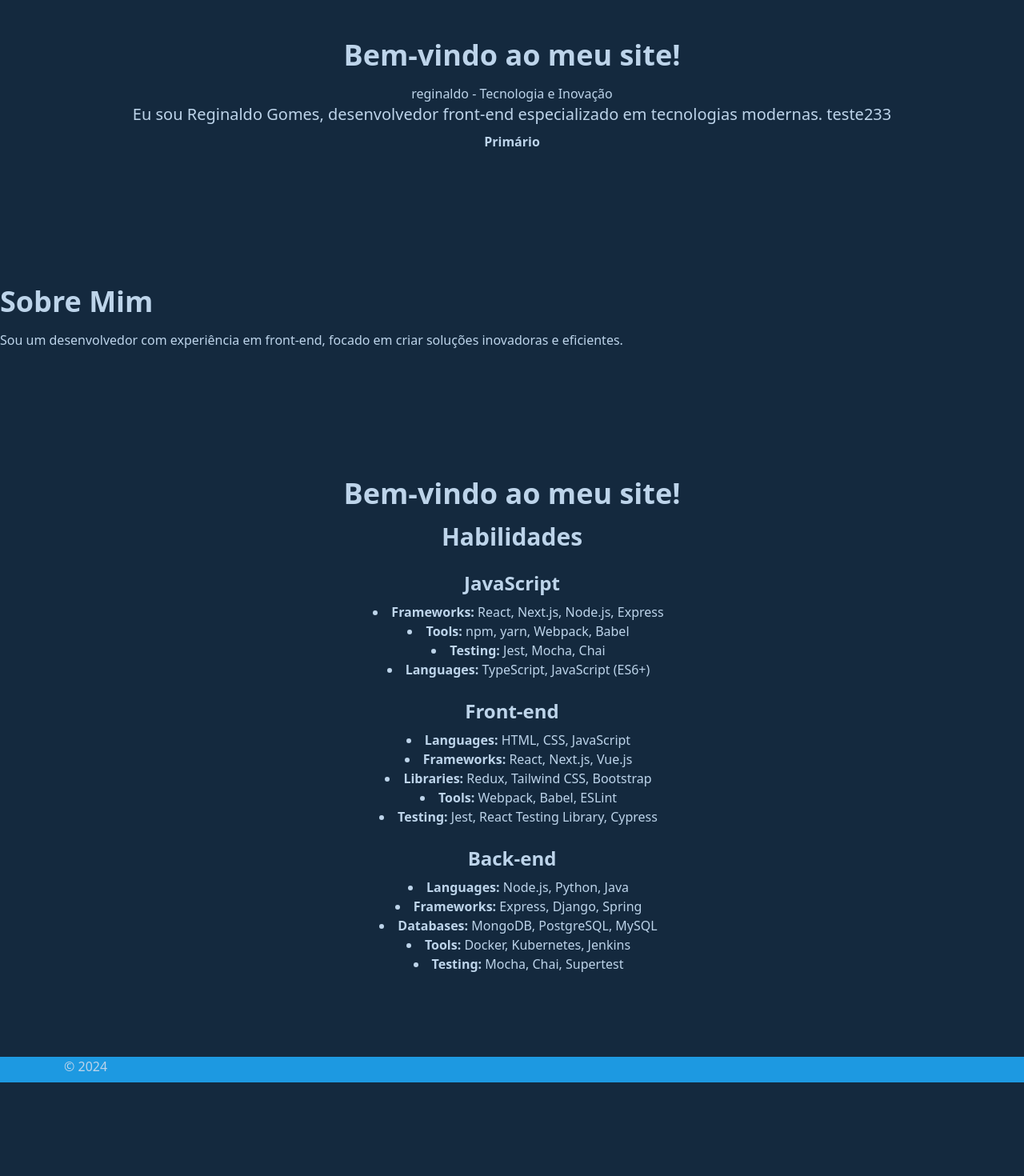
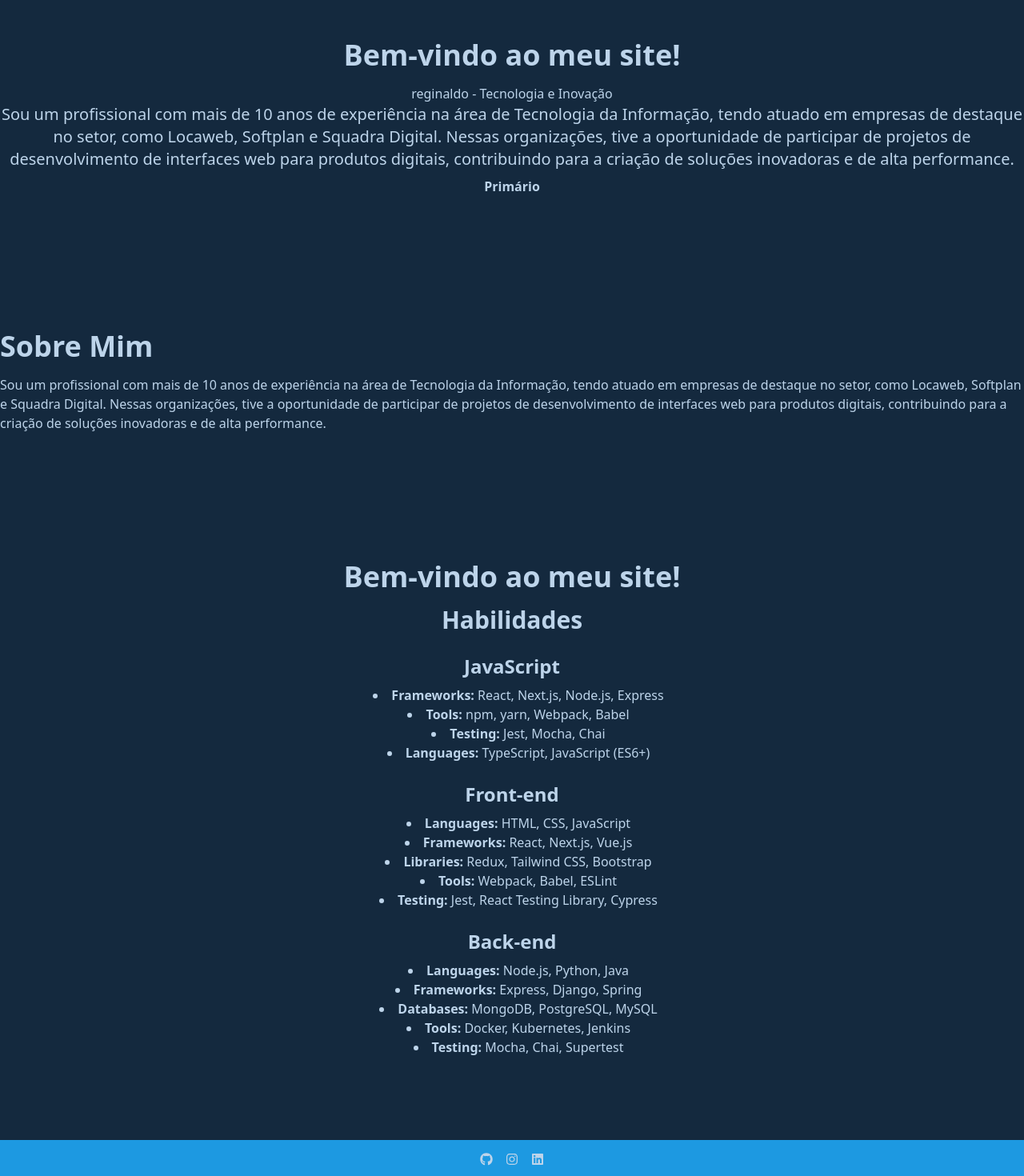
Before and after one commit to reginaldogomes/bhs_cms_site_app, a Next.js app: page / in a window 1280 px wide. Shown: the part 160-1630 px from the top of the page at 80% size. Before the commit the page ends 1513 px from the top, so only its background shows below. Built offline with nearby package versions, Linux system fonts and the light colour scheme.

Commit message:
social icons

```diff
--- a/package.json
+++ b/package.json
@@ -11,6 +11,7 @@
   },
   "dependencies": {
     "@fullhuman/postcss-purgecss": "^6.0.0",
+    "@heroicons/react": "^2.1.4",
     "@prisma/client": "^5.15.1",
     "@tabler/core": "^1.0.0-beta20",
     "@tabler/icons-react": "^3.6.0",
@@ -20,7 +21,8 @@
     "postcss-normalize": "^10.0.1",
     "postcss-preset-env": "^9.5.14",
     "react": "^18",
-    "react-dom": "^18"
+    "react-dom": "^18",
+    "react-icons": "^5.2.1"
   },
   "devDependencies": {
     "@types/node": "^20.14.6",
@@ -33,7 +35,6 @@
     "eslint-config-next": "^14.2.4",
     "eslint-config-prettier": "^9.1.0",
     "eslint-plugin-prettier": "^5.1.3",
-    "nodemon": "^3.1.4",
     "postcss": "^8.4.38",
     "prettier": "^3.3.2",
     "prisma": "^5.15.1",
--- a/src/components/About.tsx
+++ b/src/components/About.tsx
@@ -5,8 +5,12 @@
   return (
     <Section id="about" title="Sobre Mim">
       <p>
-        Sou um desenvolvedor com experiência em front-end, focado em criar
-        soluções inovadoras e eficientes.
+        Sou um profissional com mais de 10 anos de experiência na área de
+        Tecnologia da Informação, tendo atuado em empresas de destaque no setor,
+        como Locaweb, Softplan e Squadra Digital. Nessas organizações, tive a
+        oportunidade de participar de projetos de desenvolvimento de interfaces
+        web para produtos digitais, contribuindo para a criação de soluções
+        inovadoras e de alta performance.
       </p>
     </Section>
   )
--- a/src/components/Hero.tsx
+++ b/src/components/Hero.tsx
@@ -5,7 +5,7 @@
 const dataResume = {
   name: 'reginaldo',
   slogan: 'Tecnologia e Inovação',
-  bio: 'Eu sou Reginaldo Gomes, desenvolvedor front-end especializado em tecnologias modernas. teste233',
+  bio: 'Sou um profissional com mais de 10 anos de experiência na área de Tecnologia da Informação, tendo atuado em empresas de destaque no setor, como Locaweb, Softplan e Squadra Digital. Nessas organizações, tive a oportunidade de participar de projetos de desenvolvimento de interfaces web para produtos digitais, contribuindo para a criação de soluções inovadoras e de alta performance.',
 }
 
 const Hero: React.FC = () => {
--- a/src/components/SocialMedia.tsx
+++ b/src/components/SocialMedia.tsx
@@ -1,3 +1,7 @@
+import { FaLinkedin } from 'react-icons/fa'
+import { FaInstagram } from 'react-icons/fa'
+import { FaGithub } from 'react-icons/fa'
+
 // Tipos para os itens de redes sociais e o objeto de links
 type SocialMedia = {
   name: string
@@ -13,24 +17,19 @@
 const socialMediaLinks: SocialMediaLinks = {
   items: [
     {
-      name: 'Facebook',
-      link: 'https://www.facebook.com',
-      icon: <i className="fab fa-facebook"></i>,
-    },
-    {
       name: 'Twitter',
       link: 'https://www.twitter.com',
-      icon: <i className="fab fa-twitter"></i>,
+      icon: <FaGithub />,
     },
     {
       name: 'LinkedIn',
       link: 'https://www.linkedin.com',
-      icon: <i className="fab fa-linkedin"></i>,
+      icon: <FaInstagram />,
     },
     {
       name: 'Instagram',
-      link: 'https://www.instagram.com',
-      icon: <i className="fab fa-instagram"></i>,
+      link: 'https://www.instagram.com/__reginaldogomes_',
+      icon: <FaLinkedin />,
     },
   ],
 }
--- a/src/components/layouts/Footer.tsx
+++ b/src/components/layouts/Footer.tsx
@@ -6,9 +6,9 @@
 
   return (
     <footer className="w-full bg-accent-500">
-      <div className="flex max-w-1280 mx-auto">
+      <div className="flex flex-col gap-4 max-w-1280 mx-auto text-center">
         <SocialMediaComponent />
-        <p>&copy; {currentYear}</p>
+        <p className="text-center">&copy; {currentYear}</p>
       </div>
     </footer>
   )
--- /dev/null
+++ b/src/components/services/ServiceCard.tsx
@@ -0,0 +1,26 @@
+// components/ServiceCard.tsx
+import React from 'react'
+
+interface Service {
+  title: string
+  description: string
+  icon: JSX.Element
+}
+
+interface ServiceCardProps {
+  service: Service
+}
+
+const ServiceCard: React.FC<ServiceCardProps> = ({ service }) => {
+  return (
+    <div className="max-w-sm rounded overflow-hidden shadow-lg p-6 bg-white">
+      <div className="flex items-center justify-center h-16 w-16 bg-blue-100 rounded-full mb-4">
+        {service.icon}
+      </div>
+      <div className="font-bold text-xl mb-2">{service.title}</div>
+      <p className="text-gray-700 text-base">{service.description}</p>
+    </div>
+  )
+}
+
+export default ServiceCard
--- /dev/null
+++ b/src/components/services/ServiceSection.tsx
@@ -0,0 +1,40 @@
+// components/ServiceSection.tsx
+import React from 'react'
+import ServiceCard from './ServiceCard'
+import { FaCloud, FaLightbulb, FaCog } from 'react-icons/fa'
+
+const services = [
+  {
+    title: 'Consultoria em Cloud',
+    description:
+      'Ajudamos sua empresa a migrar para a nuvem de forma eficiente e segura.',
+    icon: <FaCloud className="h-8 w-8 text-blue-500" />,
+  },
+  {
+    title: 'Transformação Digital',
+    description:
+      'Implementamos estratégias digitais para otimizar seus processos de negócios.',
+    icon: <FaLightbulb className="h-8 w-8 text-blue-500" />,
+  },
+  {
+    title: 'Gestão de Infraestrutura',
+    description:
+      'Oferecemos soluções de gestão de infraestrutura para garantir alta disponibilidade e performance.',
+    icon: <FaCog className="h-8 w-8 text-blue-500" />,
+  },
+]
+
+const ServiceSection: React.FC = () => {
+  return (
+    <div className="container mx-auto px-4 py-16">
+      <h2 className="text-3xl font-bold text-center mb-12">Nossos Serviços</h2>
+      <div className="grid gap-8 grid-cols-1 md:grid-cols-2 lg:grid-cols-3">
+        {services.map((service, index) => (
+          <ServiceCard key={index} service={service} />
+        ))}
+      </div>
+    </div>
+  )
+}
+
+export default ServiceSection
```
Also changed, not shown: 1 other file (tests, documents, lock files or other folders).
